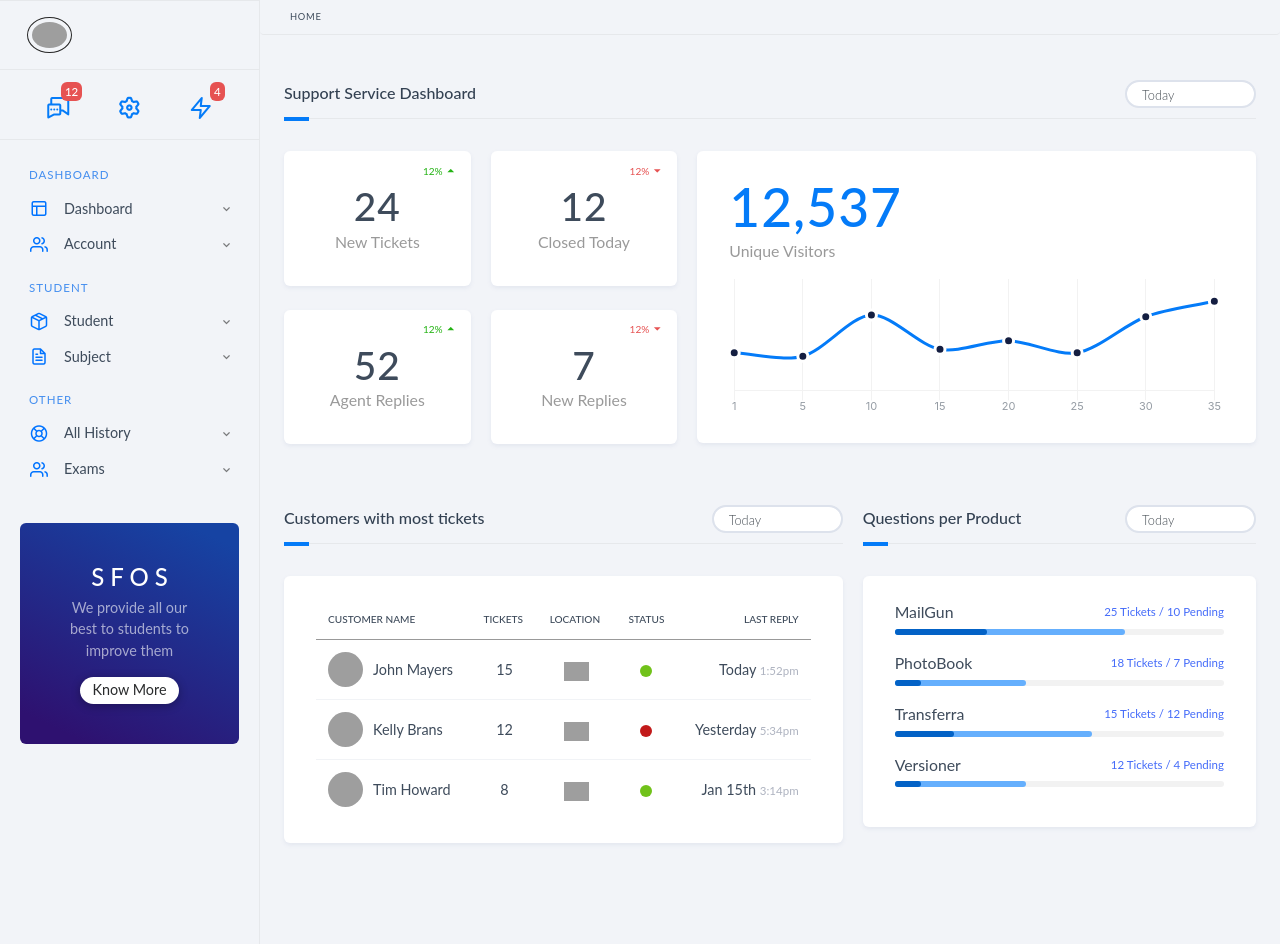
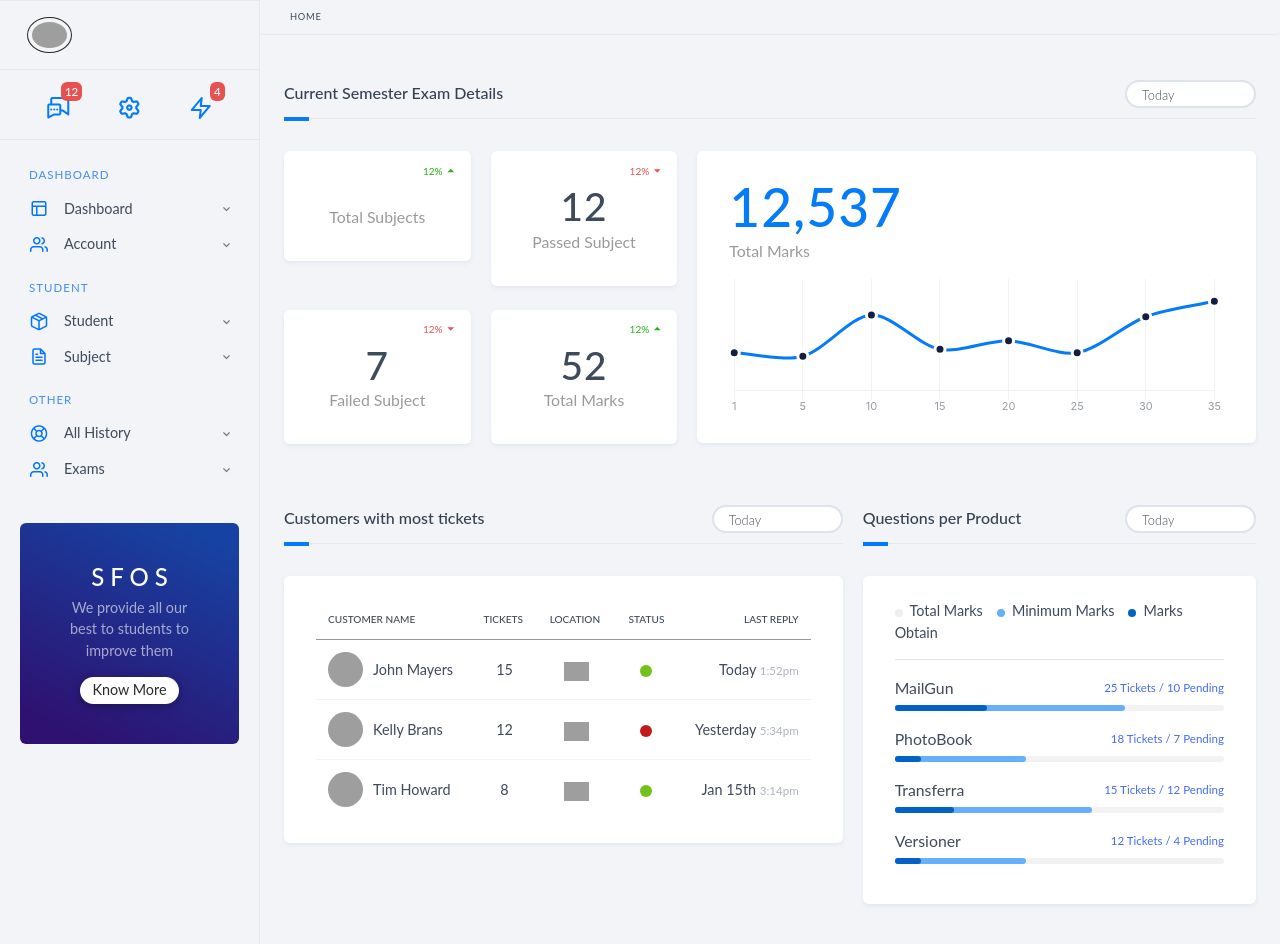
Before and after one commit to Harishkalode/SFOS, a Flask app: template sfo/templates/exam.html in a window 1280 px wide. Shown: the part 54-998 px from the top of the page. Run offline with Flask 2, Linux system fonts and the light colour scheme; the template is opened without the code that fills it, so the values that code supplies are empty; some libraries are stand-ins or nearby versions; grey boxes are pictures that could not be loaded.

Commit message:
exam details

```diff
--- a/sfo/exam_routes.py
+++ b/sfo/exam_routes.py
@@ -9,7 +9,8 @@
 @login_required
 def exam_view(student_id):
     student = Student.query.get_or_404(student_id)
-    exams = Exam.query.filter_by(student=student).all()
+    exams = Exam.query.filter_by(student=student,standard = student.standard)
+
     if student.admin != current_user:
         flash("Sorry you can't view this student",'danger')
         return redirect(url_for('all_students'))
--- a/sfo/templates/exam.html
+++ b/sfo/templates/exam.html
@@ -7,14 +7,15 @@
             <div class="col-sm-12">
                 <div class="element-wrapper">
                     <div class="element-actions">
-                        <form class="form-inline justify-content-sm-end"><select
-                                class="form-control form-control-sm rounded">
+                        <form class="form-inline justify-content-sm-end">
+                            <select class="form-control form-control-sm rounded">
                                 <option value="Pending">Today</option>
                                 <option value="Active">Last Week </option>
                                 <option value="Cancelled">Last 30 Days</option>
-                            </select></form>
+                            </select>
+                        </form>
                     </div>
-                    <h6 class="element-header">Support Service Dashboard</h6>
+                    <h6 class="element-header">Current Semester Exam Details</h6>
                     <div class="element-content">
                         <div class="tablo-with-chart">
                             <div class="row">
@@ -24,8 +25,8 @@
                                             <div class="col-sm-6"><a
                                                     class="element-box el-tablo centered trend-in-corner padded bold-label"
                                                     href="apps_support_index.html">
-                                                    <div class="value">24</div>
-                                                    <div class="label">New Tickets</div>
+                                                    <div class="value">{{exams.count()}}</div>
+                                                    <div class="label">Total Subjects</div>
                                                     <div class="trending trending-up-basic">
                                                         <span>12%</span><i
                                                             class="os-icon os-icon-arrow-up2"></i></div>
@@ -34,7 +35,7 @@
                                                     class="element-box el-tablo centered trend-in-corner padded bold-label"
                                                     href="apps_support_index.html">
                                                     <div class="value">12</div>
-                                                    <div class="label">Closed Today</div>
+                                                    <div class="label">Passed Subject</div>
                                                     <div class="trending trending-down-basic">
                                                         <span>12%</span><i
                                                             class="os-icon os-icon-arrow-down"></i>
@@ -46,21 +47,21 @@
                                             <div class="col-sm-6"><a
                                                     class="element-box el-tablo centered trend-in-corner padded bold-label"
                                                     href="apps_support_index.html">
-                                                    <div class="value">52</div>
-                                                    <div class="label">Agent Replies</div>
-                                                    <div class="trending trending-up-basic">
+                                                    <div class="value">7</div>
+                                                    <div class="label">Failed Subject</div>
+                                                    <div class="trending trending-down-basic">
                                                         <span>12%</span><i
-                                                            class="os-icon os-icon-arrow-up2"></i></div>
+                                                            class="os-icon os-icon-arrow-down"></i>
+                                                    </div>
                                                 </a></div>
                                             <div class="col-sm-6"><a
                                                     class="element-box el-tablo centered trend-in-corner padded bold-label"
                                                     href="apps_support_index.html">
-                                                    <div class="value">7</div>
-                                                    <div class="label">New Replies</div>
-                                                    <div class="trending trending-down-basic">
+                                                    <div class="value">52</div>
+                                                    <div class="label">Total Marks</div>
+                                                    <div class="trending trending-up-basic">
                                                         <span>12%</span><i
-                                                            class="os-icon os-icon-arrow-down"></i>
-                                                    </div>
+                                                            class="os-icon os-icon-arrow-up2"></i></div>
                                                 </a></div>
                                         </div>
                                     </div>
@@ -69,7 +70,7 @@
                                     <div class="element-box pl-xxl-5 pr-xxl-5">
                                         <div class="el-tablo bigger highlight bold-label">
                                             <div class="value">12,537</div>
-                                            <div class="label">Unique Visitors</div>
+                                            <div class="label">Total Marks</div>
                                         </div>
                                         <div class="el-chart-w"><canvas height="170px" id="lineChart"
                                                 width="600px"></canvas></div>
@@ -175,6 +176,12 @@
                     </div>
                     <h6 class="element-header">Questions per Product</h6>
                     <div class="element-box">
+                        <div class="mb">
+                            <span class="status-pill smaller bar-level-1"></span>&nbsp;  Total Marks
+                            <span class="status-pill smaller " style="background-color: #65affd;"></span>&nbsp; Minimum Marks
+                            <span class="status-pill smaller " style="background-color: #0362c6;"></span>&nbsp; Marks Obtain
+                        </div>
+                        <hr>
                         <div class="os-progress-bar primary">
                             <div class="bar-labels">
                                 <div class="bar-label-left"><span class="bigger">MailGun</span></div>
```
